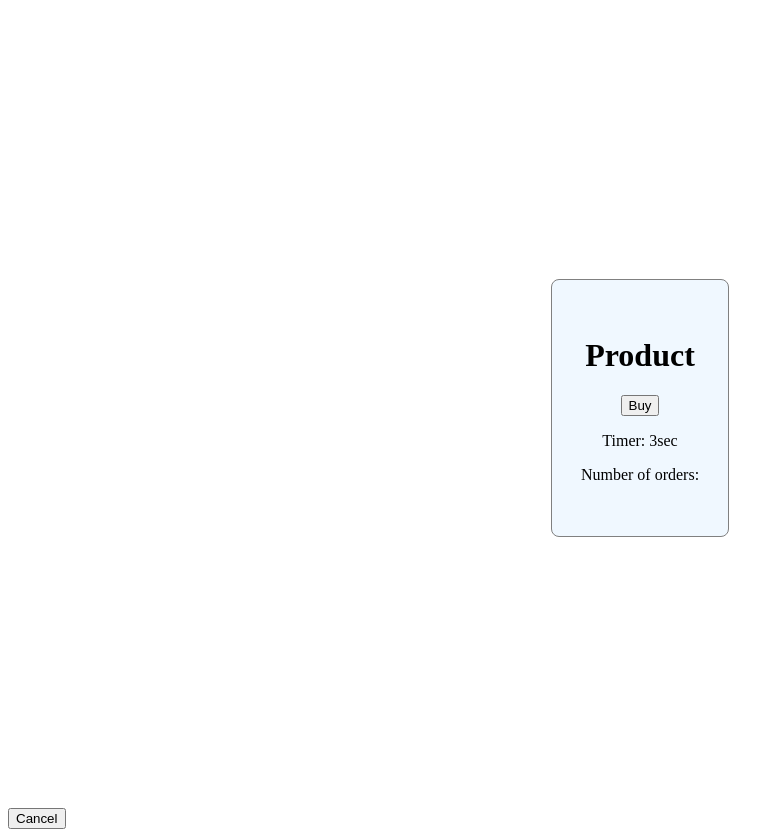
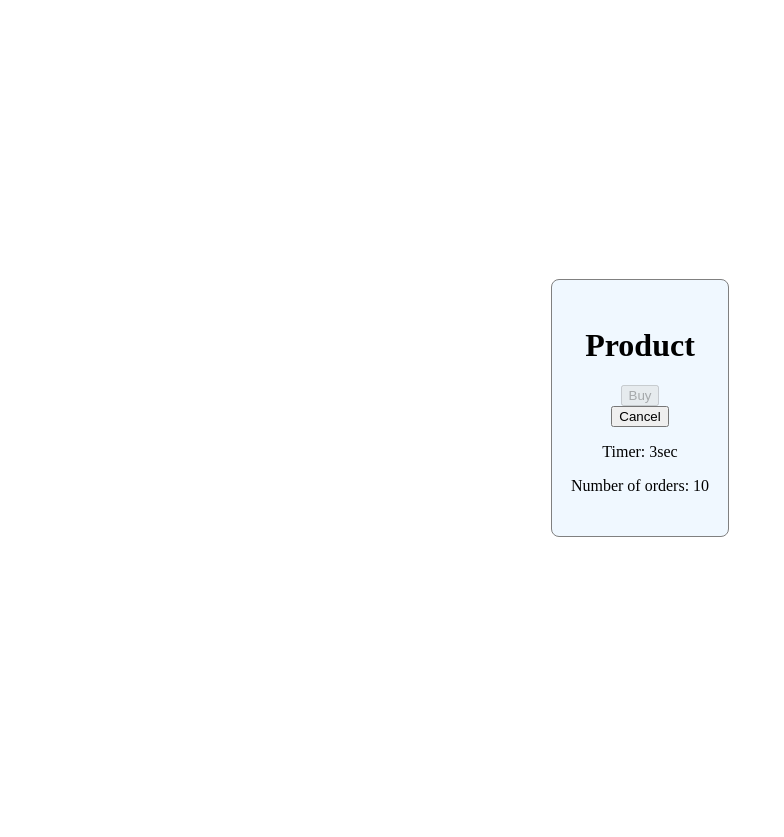
Before and after one commit to japhetcordova/JC-s-Lechon, a plain HTML site: page CONTENT/Orders/orders.html in a window 1280 px wide. Both pictures are taken after a click on the button "Buy". Shown: the whole page, without its empty margins (0-784 px from the left). After the commit the page ends 816 px from the top, so only its background shows below. Drawn offline with Linux system fonts and the light colour scheme.

Commit message:
improved the cancel button

```diff
--- a/CONTENT/Orders/orders.html
+++ b/CONTENT/Orders/orders.html
@@ -16,7 +16,7 @@
                 <div class="Timer">
                     <p id="time">Timer: 5sec</p>
                 </div>
-                <p>Number of orders: </p>
+                <p id="report"></p>
             </div>
         </div>
         <script src="script.js"></script>
--- a/CONTENT/Orders/script.js
+++ b/CONTENT/Orders/script.js
@@ -1,22 +1,51 @@
 const fiveSec = document.getElementById("time");
 const button = document.getElementById("buyButton");
 const placement = document.getElementById("buttonContainer");
+const numReport = document.getElementById("report");
+
+let numberOfOrders = 10;
+numReport.textContent = "Number of orders: " + numberOfOrders;
+
+
+let newButtonAdded = false;
+let cancel = false;
 
 button.addEventListener('click', () => {
+    button.disabled = true;
 
-    const newButton = document.createElement('button');
-    newButton.textContent = 'Cancel';
-    document.body.appendChild(newButton);
+    if(newButtonAdded == false){
+        const newButton = document.createElement('button');
+        newButton.textContent = 'Cancel';
 
-    for(let i = 5 ; i >= 0 ; i--){
+        placement.appendChild(newButton);
+        newButtonAdded = true;
+
+        newButton.addEventListener('click', () => {
+        cancel = true;
+        newButton.remove();
+        newButtonAdded = false;
+
+        button.disabled = false;
+        })
+
+        for(let i = 5 ; i >= 0 ; i--){
         setTimeout(()=>{
+            if(cancel == true){
+                fiveSec.textContent = "Product was cancelled";
+                return;
+            }
             fiveSec.textContent = "Timer: " + i + "sec";
             console.log(i)
             if(i == 0){
                 fiveSec.textContent = "You have successfully ordered the Product!"
+                newButton.remove();
+                numberOfOrders++;
+                numReport.textContent = "Number of orders: " + numberOfOrders;
+                // increment number of total orders and also number of the ordered product. how to store it?
             }
-        }, (5 - i ) * 1000);
-
+        }, ( 5 - i ) * 1000); cancel = false;
+    }
     }
 
+
 })
```
